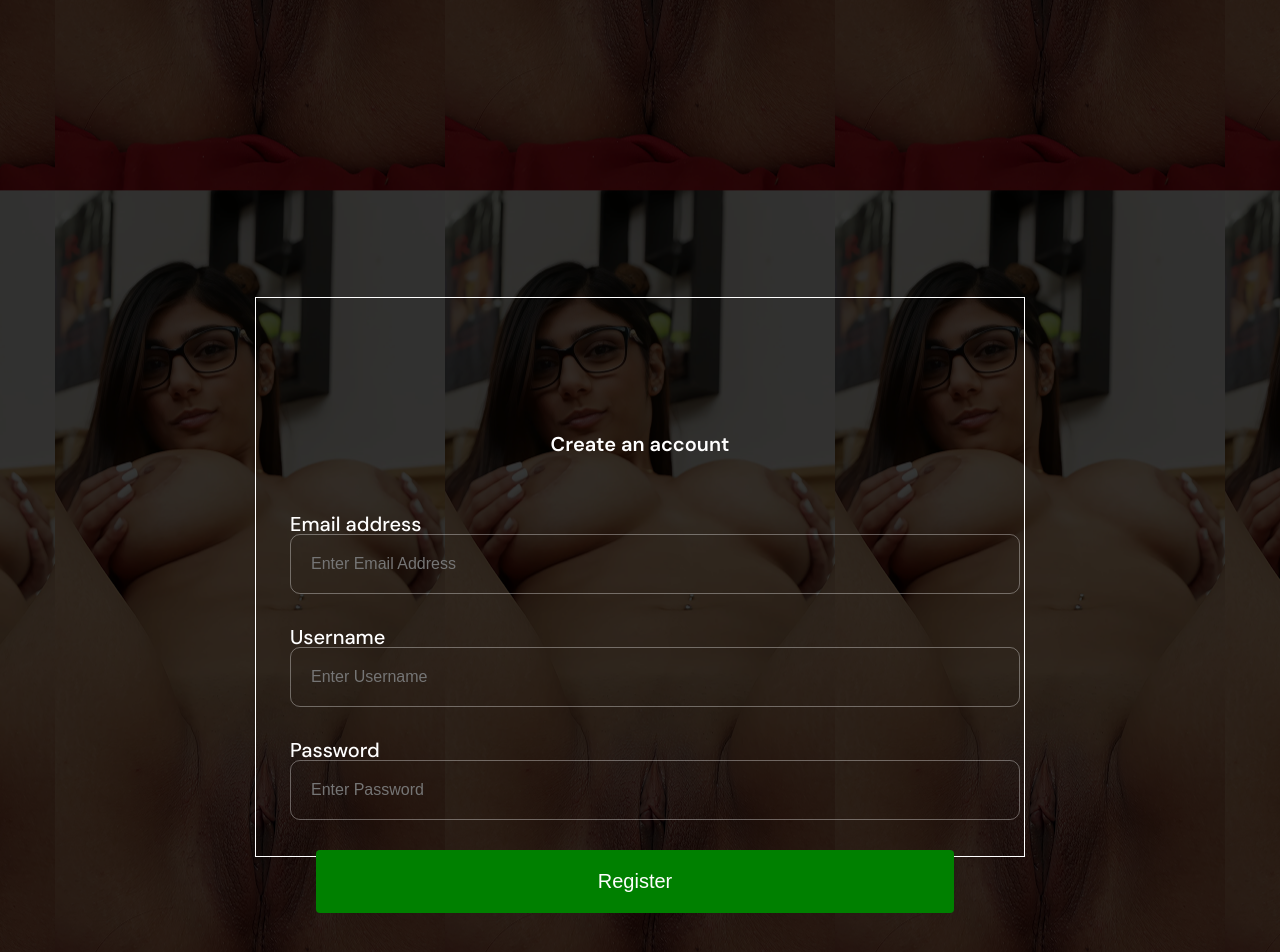
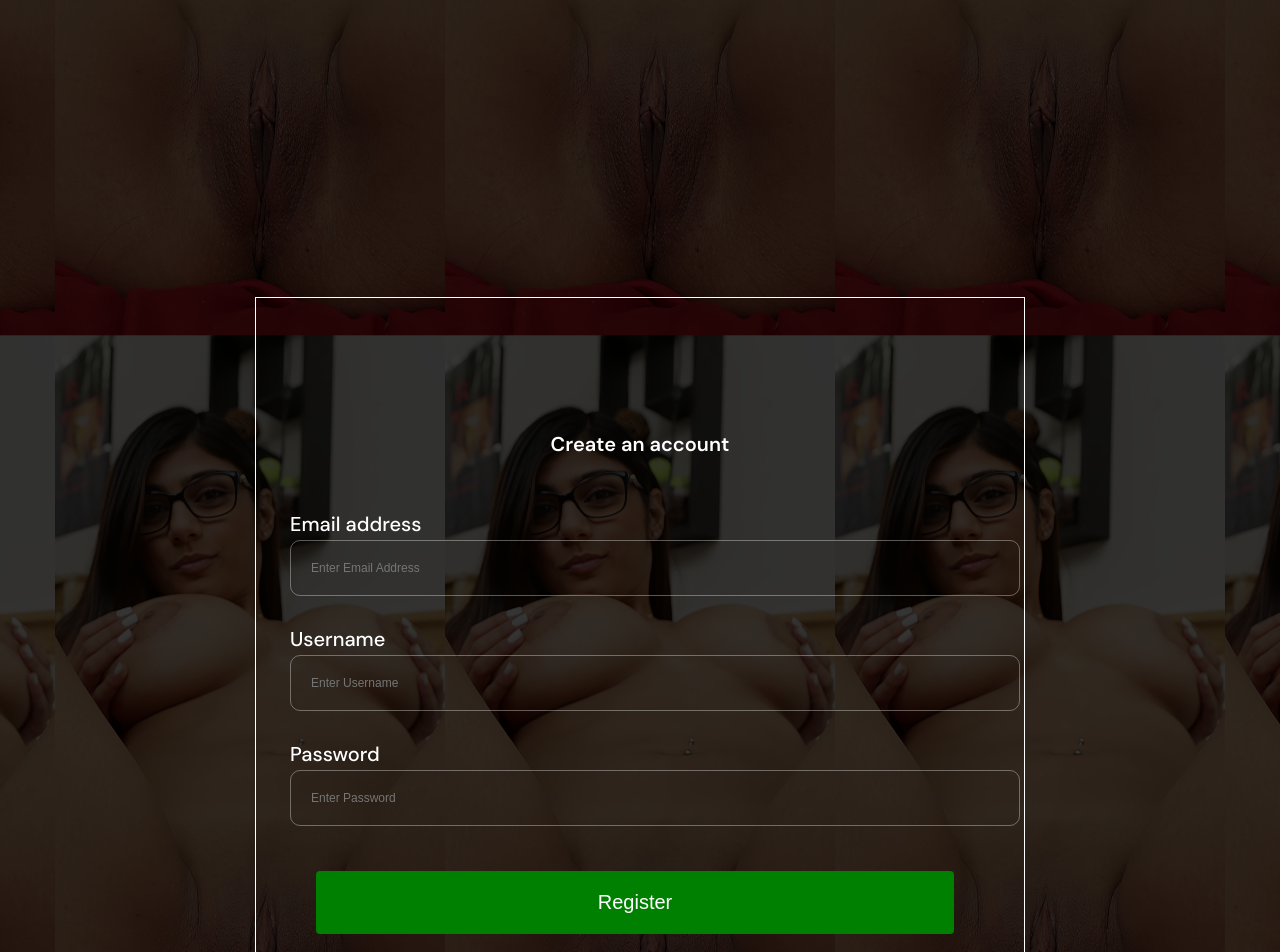
Before and after one commit to Tabstarlord/african-diaries, a React (Create React App) app: page /Register in a window 1280 px wide. Shown: the top 952 px of the page. Built offline with nearby package versions, Linux system fonts and the light colour scheme.

Commit message:
initial commit

```diff
--- a/src/Styles/Login.css
+++ b/src/Styles/Login.css
@@ -30,7 +30,7 @@ body {
   color: #fff;
   text-align: center;
   font-weight: 600;
-  font-size: 20px;
+  font-size: 24px;
 }
 
 .login-2 fieldset {
@@ -38,10 +38,10 @@ body {
 }
 
 .login-2 label {
-  font-size: 16px;
+  font-size: 20px;
   display: block;
-  margin-top: 8px;
-  margin-bottom: 5px;
+  margin-top: 5px;
+  margin-bottom: 8px;
   text-align: left;
   font-weight: 500;
   position: relative;
@@ -54,18 +54,18 @@ body {
   justify-content: center;
   width: 93%;
   margin-bottom: 20px;
-  padding: 8px 2px;
+  padding: 8px 8px 8px 2px;
   background: none;
   border-radius: 10px;
   box-sizing: border-box;
   border: 0.5px solid #fefefe56;
-  font-size: 16px;
+  font-size: 12px;
   position: relative;
   left: 7px;
 }
 
 .login-2 .btn-3 {
-  padding: 15px 36vw;
+  padding: 15px 40vw 15px 36vw;
   border-radius: 4px;
   background-color: #008000;
   color: #FEFEFE;
@@ -83,7 +83,7 @@ body {
   font-size: 13px;
   position: relative;
   bottom: 15px;
-  padding-bottom: 5%;
+  padding-bottom: 40%;
 
 }
 .login-2 .btn-2 a{
--- a/src/Styles/Register.css
+++ b/src/Styles/Register.css
@@ -26,7 +26,7 @@
   color: #fff;
   text-align: center;
   font-weight: 600;
-  font-size: 20px;
+  font-size: 24px;
 }
 
 .reg fieldset {
@@ -34,10 +34,10 @@
 }
 
 .reg label {
-  font-size: 16px;
+  font-size: 20px;
   display: block;
   margin-top: 5px;
-  margin-bottom: 2px;
+  margin-bottom: 8px;
   text-align: left;
   font-weight: 500;
   position: relative;
@@ -50,17 +50,17 @@
   justify-content: center;
   width: 93%;
   margin-bottom: 10px;
-  padding: 8px 2px;
+  padding: 8px 8px 8px 2px;
   background: none;
   border-radius: 10px;
   border: 0.5px solid #fefefe56;
-  font-size: 16px;
+  font-size: 12px;
   position: relative;
   left: 7px;
 }
 
 .reg .btn {
-  padding: 15px 36vw;
+  padding: 15px 40vw 15px 36vw;
   border-radius: 4px;
   background-color: #008000;
   color: #FEFEFE;
@@ -68,7 +68,8 @@
   cursor: pointer;
   font-size: 13px;
   position: relative;
-  right: 1vh;
+  right: 0vh;
+  margin-top: 15px;
 }
 
 .reg .btn-1 {
@@ -77,7 +78,7 @@
   font-size: 13px;
   position: relative;
   bottom: 15px;
-  padding-bottom: 5%;
+  padding-bottom: 40%;
 }
 .reg .btn-1 a{
   text-decoration: underline 1px #008000;
--- a/src/Styles/Search.css
+++ b/src/Styles/Search.css
@@ -18,7 +18,7 @@
   left: -10px;
 }
 .searchForm input {
-  padding: 12px 20px 12px 60px;
+  padding: 11px 20px 11px 60px;
   position: relative;
   bottom: 2px;
   border: 0.5px solid #0000008a;
--- a/src/Styles/Warning.css
+++ b/src/Styles/Warning.css
@@ -79,7 +79,7 @@ color: #fff;
   flex-direction: column;
   gap: 16px;
   padding-top: -30px;
-  padding-bottom: 30px;
+  padding-bottom: 60px;
 }
 
 .warn6 .go5 {
```
